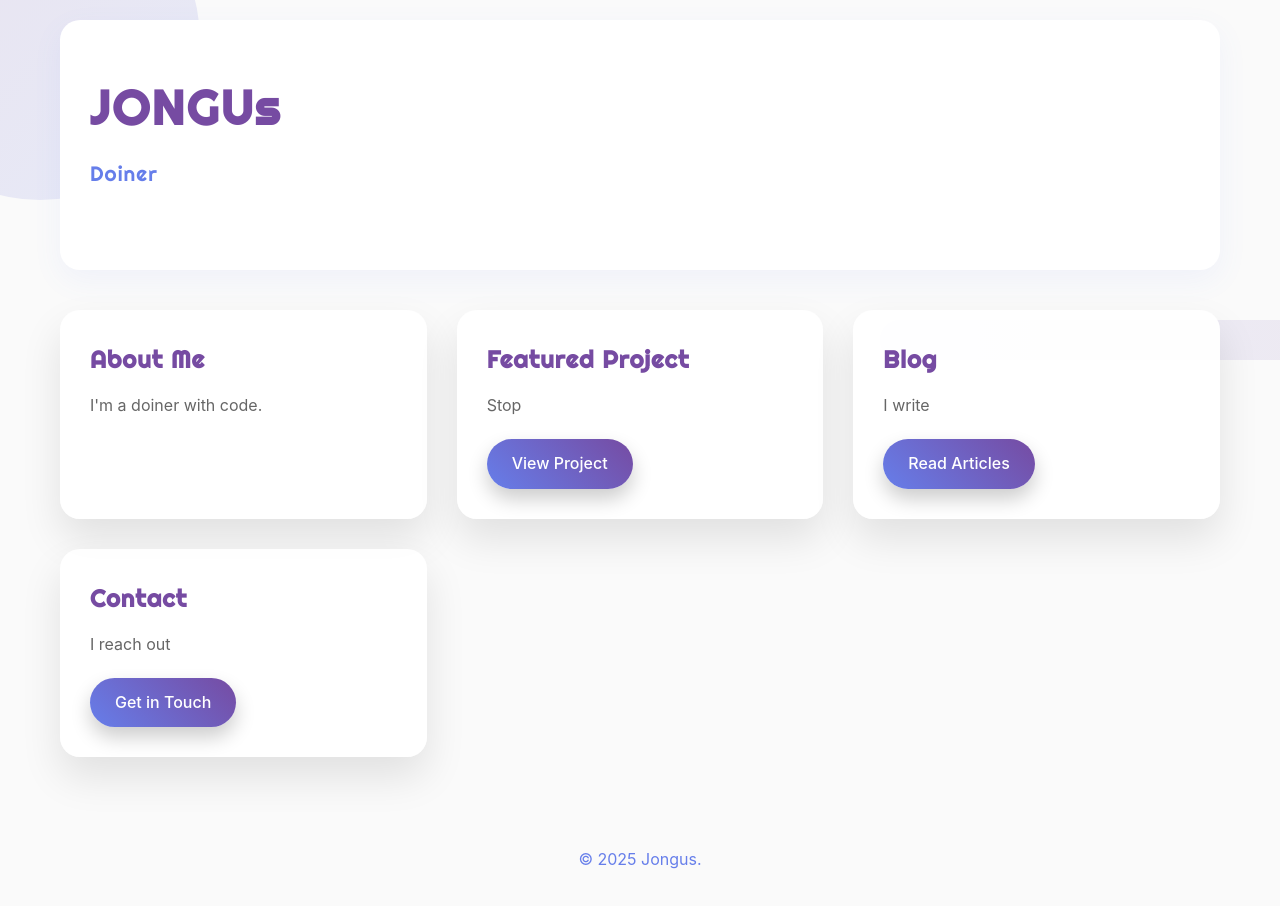
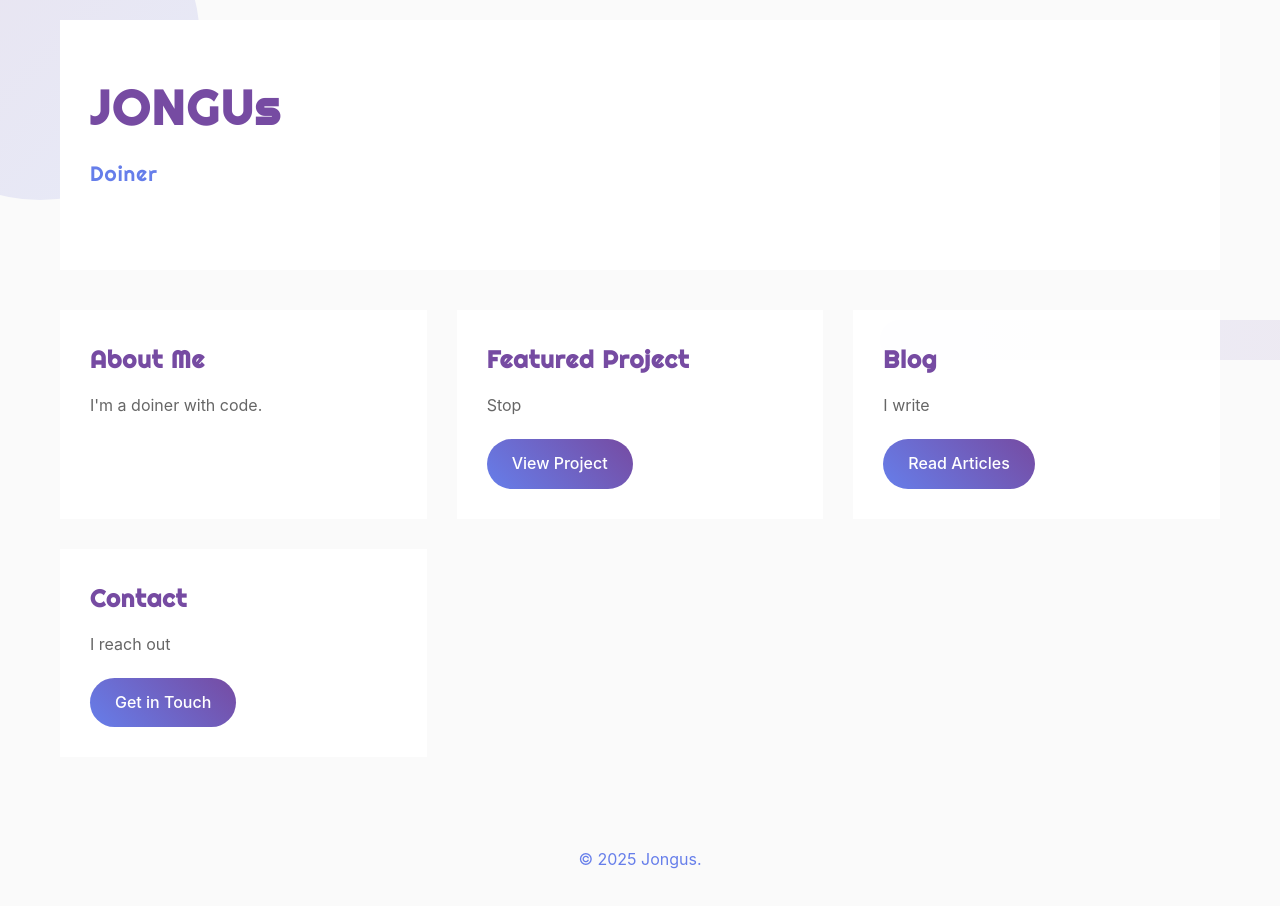
Before and after one commit to Jong-us/Jong-us.github.io, a plain HTML site: page index.html in a window 1280 px wide. Shown: the top 906 px of the page. Drawn offline with Linux system fonts and the light colour scheme.

Commit message:
index.html

```diff
--- a/index.html
+++ b/index.html
@@ -54,12 +54,13 @@
             z-index: 1;
         }
 
+        /* Remove border-radius and box-shadow below for header */
         header {
             background: white;
-            border-radius: 20px;
+            /* border-radius: 20px; */
             padding: 50px 30px;
             margin-bottom: 40px;
-            box-shadow: 0 10px 30px rgba(102,126,234,0.07);
+            /* box-shadow: 0 10px 30px rgba(102,126,234,0.07); */
             text-align: left;
             position: relative;
         }
@@ -86,11 +87,12 @@
             margin-top: 40px;
         }
 
+        /* Remove border-radius and box-shadow below for cards */
         .card {
             background: rgba(255, 255, 255, 0.95);
-            border-radius: 20px;
+            /* border-radius: 20px; */
             padding: 30px;
-            box-shadow: 0 20px 40px rgba(0, 0, 0, 0.1);
+            /* box-shadow: 0 20px 40px rgba(0, 0, 0, 0.1); */
             transition: all 0.3s ease;
             position: relative;
             overflow: hidden;
@@ -98,7 +100,7 @@
 
         .card:hover {
             transform: translateY(-10px);
-            box-shadow: 0 30px 60px rgba(0, 0, 0, 0.2);
+            /* box-shadow: 0 30px 60px rgba(0, 0, 0, 0.2); */
         }
 
         .card h2 {
@@ -112,6 +114,7 @@
             color: #666;
             margin-bottom: 20px;
         }
+        /* Remove box-shadow below for buttons */
         .btn {
             display: inline-block;
             background: linear-gradient(45deg, #667eea, #764ba2);
@@ -121,11 +124,11 @@
             border-radius: 25px;
             transition: all 0.3s ease;
             font-weight: 500;
-            box-shadow: 0 10px 20px rgba(0, 0, 0, 0.2);
+            /* box-shadow: 0 10px 20px rgba(0, 0, 0, 0.2); */
         }
         .btn:hover {
             transform: translateY(-2px);
-            box-shadow: 0 15px 30px rgba(0, 0, 0, 0.3);
+            /* box-shadow: 0 15px 30px rgba(0, 0, 0, 0.3); */
         }
 
         footer {
```
